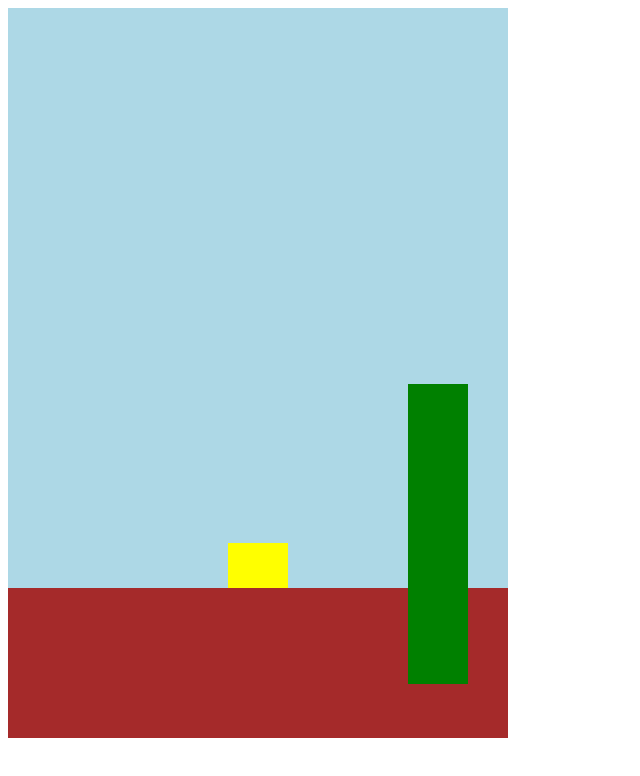
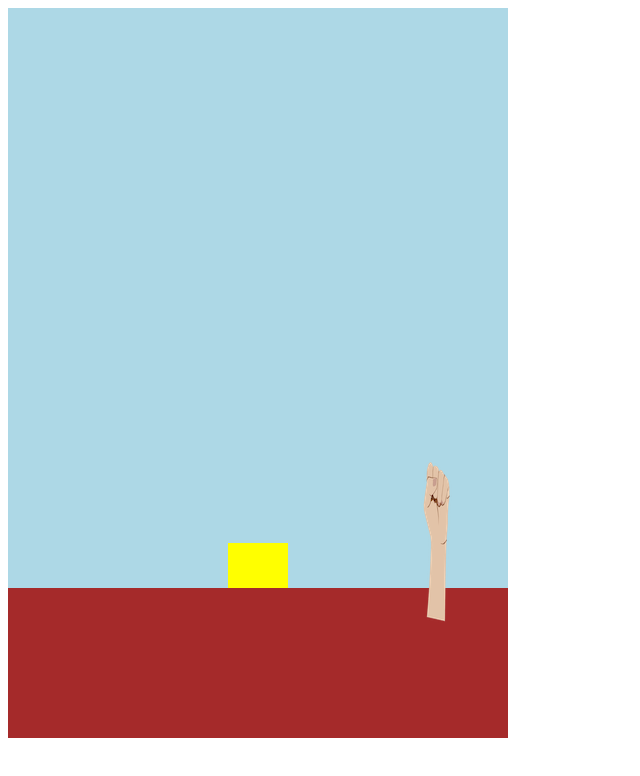
Before and after one commit to raylee45/Jumpy, a plain HTML site: page index.html in a window 1280 px wide. Shown: the whole page, without its empty margins (0-640 px from the left). Drawn offline with Linux system fonts and the light colour scheme.

Commit message:
added obstacle img

```diff
--- a/style.css
+++ b/style.css
@@ -27,7 +27,7 @@
 }
 
 .obstacle {
-    background-color: green;
+    background-image: url('fist-project1.png');
     width: 60px;
     height: 300px;
     position: absolute;
```
Also changed, not shown: fist-project1.png (added).
